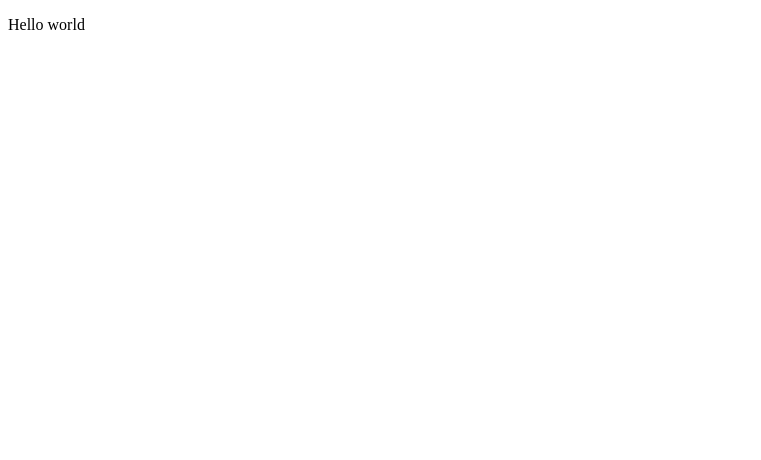
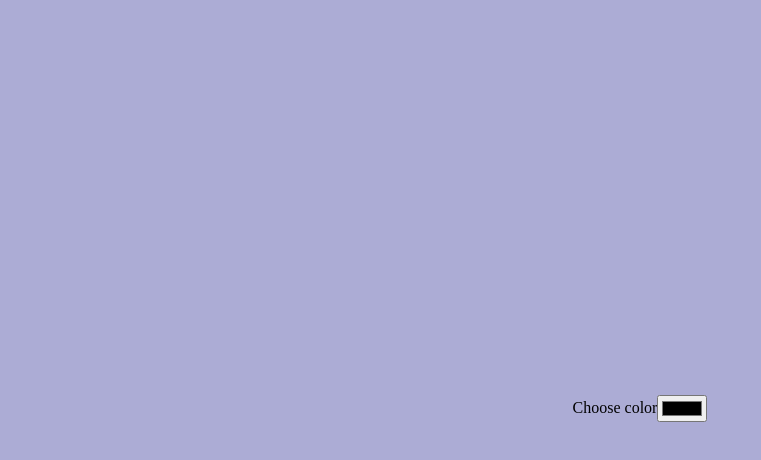
Before and after one commit to Sirbu-Madalina/secondsemintro, a plain HTML site: page index.html in a window 1280 px wide. Shown: the whole page, without its empty margins (0-761 px from the left). Drawn offline with Linux system fonts and the light colour scheme.

Commit message:
css
roots

```diff
--- /dev/null
+++ b/css/styles.css
@@ -0,0 +1,14 @@
+:root{
+    --primary-color: rgb(172, 172, 213);
+}
+
+body{
+    background-color: var(--primary-color);
+}
+
+.container {
+    display:flex;
+    justify-content: center;
+    align-items: center;
+    height: 100vh;
+}
--- a/index.html
+++ b/index.html
@@ -1,11 +1,18 @@
 <!DOCTYPE html>
 <html lang="en">
 <head>
-    <meta charset="UTF-8">
-    <meta name="viewport" content="width=>, initial-scale=1.0">
-    <title>Document</title>
+  <meta charset="UTF-8">
+  <meta name="viewport" content="width=device-width, initial-scale=1.0">
+  <link rel="stylesheet" href="css/styles.css">
+  <title>CSS Variables Assignment</title>
 </head>
+
 <body>
-    <p>Hello world</p>
+  <div class="container">
+        <label for="coloPicker">Choose color</label>
+        <input type="color" id="coloPicker" onchange="changeColor(event)">
+  </div>
+
+  <script src="script.js"></script>
 </body>
 </html>
--- /dev/null
+++ b/script.js
@@ -0,0 +1,8 @@
+/* function changeColor (event) {
+    document.documentElement.style.setProperty('--primary-color', event.target.value);
+}     */
+
+
+const changeColor = (event) => {
+    document.documentElement.style.setProperty('--primary-color', event.target.value);
+}
```
